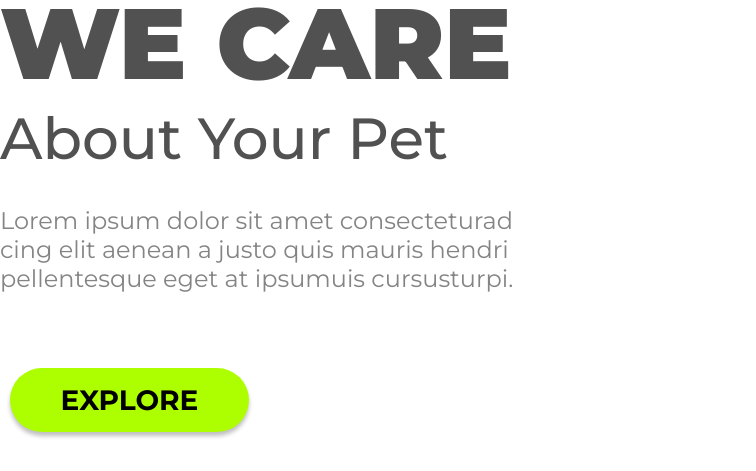
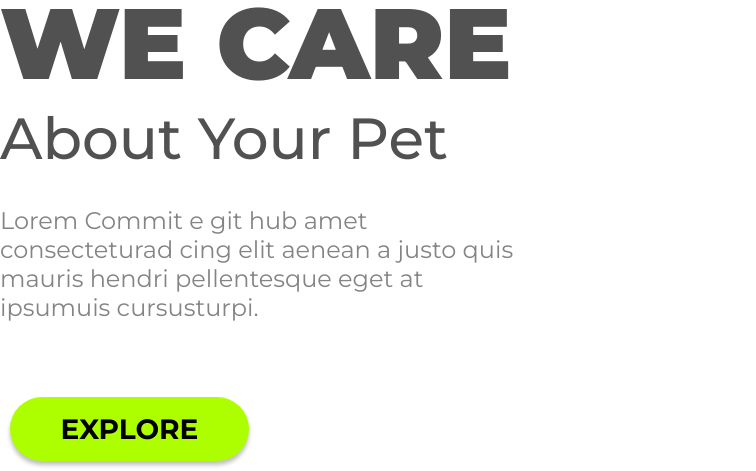
Before and after one commit to Rhhawk/Primeiro-Projeto-CSS1-Responsivo, a plain HTML site: page index.html in a window 1280 px wide. Shown: the part 771-1242 px from the top of the page, without its empty margins (0-756 px from the left). Before the commit the page ends 1213 px from the top, so only its background shows below. Drawn offline with Linux system fonts and the light colour scheme.

Commit message:
Alteração do texto do paragrafo

```diff
--- a/index.html
+++ b/index.html
@@ -29,7 +29,7 @@
         <section class="textos">
             <h1 id="titulo">WE CARE</h1>
             <h2 id="subtitulo"><strong>About Your Pet</strong></h2>
-            <p>Lorem ipsum dolor sit amet consecteturad
+            <p>Lorem Commit e git hub amet consecteturad
                 cing elit aenean a justo quis mauris hendri
                 pellentesque eget at ipsumuis cursusturpi.</p>
             <button id="botao-explore">Explore</button>
```
